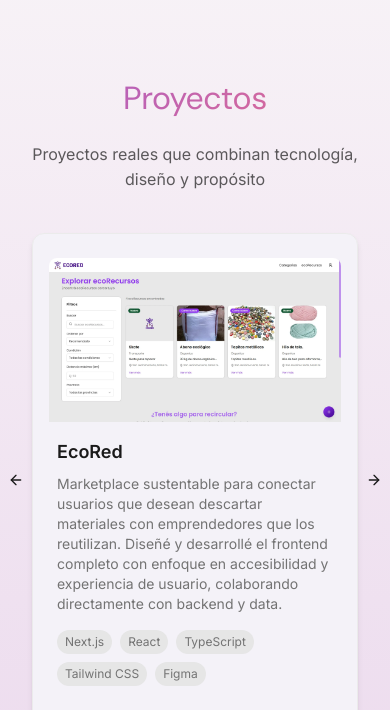
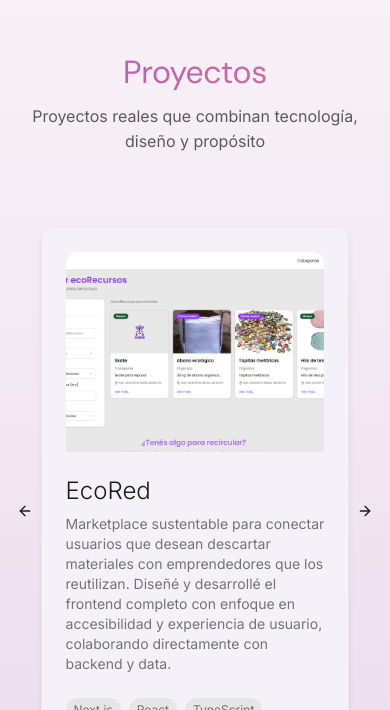
Before and after one commit to RavelliLudmila/ravelli-ludmila-v2, a Next.js app: page / in a window 390 px wide. Shown: the part 5254-5964 px from the top of the page. Built offline with nearby package versions, Linux system fonts and the light colour scheme.

Commit message:
fix: update ExperienceSection and ProjectsSection for responsive layout; enhance ProjectsCarousel and ProjectsSlides with improved styling and functionality

```diff
--- a/src/components/ExperienceSection.tsx
+++ b/src/components/ExperienceSection.tsx
@@ -14,10 +14,10 @@ const ExperienceSection = () => {
                     <p className="mb-6 text-center opacity-70 max-w-2xl mx-auto">Mi trayectoria profesional y academica en tecnologia y diseño.</p>
                 </div>
 
-                <div className='hidden md:block'>
+                <div className='hidden xl:block'>
                     <ExperienceTimelineMd />
                 </div>
-                <div className='block md:hidden'>
+                <div className='block xl:hidden'>
                     <ExperienceTimeline />
                 </div>
             </div>
--- a/src/components/ProjectsSection.tsx
+++ b/src/components/ProjectsSection.tsx
@@ -1,3 +1,6 @@
+'use client';
+
+import { useEffect, useState } from 'react';
 import ProjectsCarousel from './projects/ProjectsCarousel';
 import ProjectsSlides from './projects/ProjectsSlides';
 
@@ -63,11 +66,25 @@ export const projects: Project[] = [
 ];
 
 const ProjectsSection = () => {
+    const [canUseSlides, setCanUseSlides] = useState(true);
+
+    useEffect(() => {
+        const supportsTimeline = typeof CSS !== 'undefined' && CSS.supports?.('animation-timeline: view()');
+        // eslint-disable-next-line react-hooks/set-state-in-effect
+        setCanUseSlides(Boolean(supportsTimeline));
+    }, []);
+
     return (
         <section id="projects">
-            <div className="hidden sm:block">
-                <ProjectsSlides />
-            </div>
+            {canUseSlides ? (
+                <div className="hidden sm:block">
+                    <ProjectsSlides />
+                </div>
+            ) : (
+                <div className="hidden sm:block" id="projects-scroll">
+                    <ProjectsCarousel />
+                </div>
+            )}
             <div className="block sm:hidden">
                 <ProjectsCarousel />
             </div>
--- a/src/components/contact/Notification.tsx
+++ b/src/components/contact/Notification.tsx
@@ -8,7 +8,7 @@ const Notification = () => {
     const { open } = useContact();
 
     return (
-        <div className="hidden sm:block fixed bottom-0 right-4 z-50">
+        <div className="hidden md:block fixed bottom-0 right-4 z-50">
             <Button
                 type="button"
                 className="flex items-center bg-secondary text-white justify-between rounded-t-xl rounded-b-none h-10 w-[275px]"
--- a/src/components/projects/ProjectsCarousel.tsx
+++ b/src/components/projects/ProjectsCarousel.tsx
@@ -8,33 +8,35 @@ import Link from 'next/link';
 
 const ProjectsCarousel = () => {
     return (
-        <section className="min-h-screen py-14 px-6 md:pl-16 flex items-center gradient-bg">
+        <section className="min-h-screen py-16 px-6 md:px-16 gradient-bg">
+            <div className="w-full flex flex-col items-center gap-10">
                 <div className="w-full">
-                <div className="text-center">
-                    <h2 className="mb-6 text-center">
+                    <h2 className="mb-3 text-center">
                         <span className="text-gradient">Proyectos</span>
                     </h2>
-                    <p className="mb-6 text-center opacity-70 max-w-2xl mx-auto">Proyectos reales que combinan tecnología, diseño y propósito</p>
+                    <p className="text-center opacity-70 max-w-2xl mx-auto">Proyectos reales que combinan tecnología, diseño y propósito</p>
                 </div>
 
-                <Carousel className="w-full" opts={{ loop: true }}>
-                    <CarouselContent className="flex align-center">
+                <Carousel className="w-[95%]" opts={{ loop: true, align: 'start' }}>
+                    <CarouselContent className="flex items-center">
                         {projects.map((project) => (
-                            <CarouselItem key={project.id} className="flex items-center">
-                                <Card className="mx-2 px-2 flex flex-col shadow-md h-fit">
-                                    <div className="relative aspect-video mx-2">
+                            <CarouselItem key={project.id} className="xl:basis-1/2 flex h-full items-stretch">
+                                <Card className="mx-2 p-6 flex flex-col shadow-md h-full w-full">
+                                    <div className="flex flex-col xl:flex-row items-center gap-6 mb-6 w-full">
+                                        <div className="relative w-full xl:w-[60%] h-[200px] overflow-hidden rounded-t-lg xl:rounded-lg">
                                             <Image
                                                 src={project.image || '/default-image.png'}
                                                 alt={project.title}
                                                 fill
-                                            className="object-cover rounded-t-sm"
+                                                className="object-cover"
                                             />
                                         </div>
-                                    <CardHeader className="p-4">
-                                        <CardTitle className="text-lg">{project.title}</CardTitle>
+                                        <CardHeader className="flex flex-col py-0 px-0 gap-2 text-left w-full xl:w-[40%]">
+                                            <CardTitle className="font-light text-2xl leading-tight">{project.title}</CardTitle>
                                             <CardDescription className="text-sm">{project.description}</CardDescription>
                                         </CardHeader>
-                                    <CardContent className="p-4 py-0">
+                                    </div>
+                                    <CardContent className="p-0 flex-1 flex flex-col">
                                         <div className="flex flex-wrap gap-2">
                                             {project.tags.map((tag, id) => (
                                                 <span key={id} className="px-2 py-1 text-xs rounded-full bg-muted text-muted-foreground">
@@ -42,10 +44,9 @@ const ProjectsCarousel = () => {
                                                 </span>
                                             ))}
                                         </div>
-                                    </CardContent>
-                                    <CardFooter className="p-4 pb-0 flex gap-2">
+                                        <div className="mt-4 flex gap-2">
                                             {project.link && (
-                                            <Button asChild variant="outline" size="sm" className="flex-1">
+                                                <Button asChild variant="ghost" size="sm">
                                                     <Link href={project.link} target="_blank" rel="noopener noreferrer">
                                                         <ExternalLink className="mr-2 h-3 w-3" />
                                                         <span className="text-xs">Ver Proyecto</span>
@@ -53,14 +54,15 @@ const ProjectsCarousel = () => {
                                                 </Button>
                                             )}
                                             {project.github && (
-                                            <Button asChild variant="outline" size="sm" className="flex-1">
+                                                <Button asChild variant="ghost" size="sm">
                                                     <Link href={project.github} target="_blank" rel="noopener noreferrer">
                                                         <Github className="mr-2 h-3 w-3" />
                                                         <span className="text-xs">Código</span>
                                                     </Link>
                                                 </Button>
                                             )}
-                                    </CardFooter>
+                                        </div>
+                                    </CardContent>
                                 </Card>
                             </CarouselItem>
                         ))}
```
Also changed, not shown: src/components/projects/ProjectsSlides.tsx (+11 -11 lines). Lines whose indentation alone changed are shown as unchanged.
